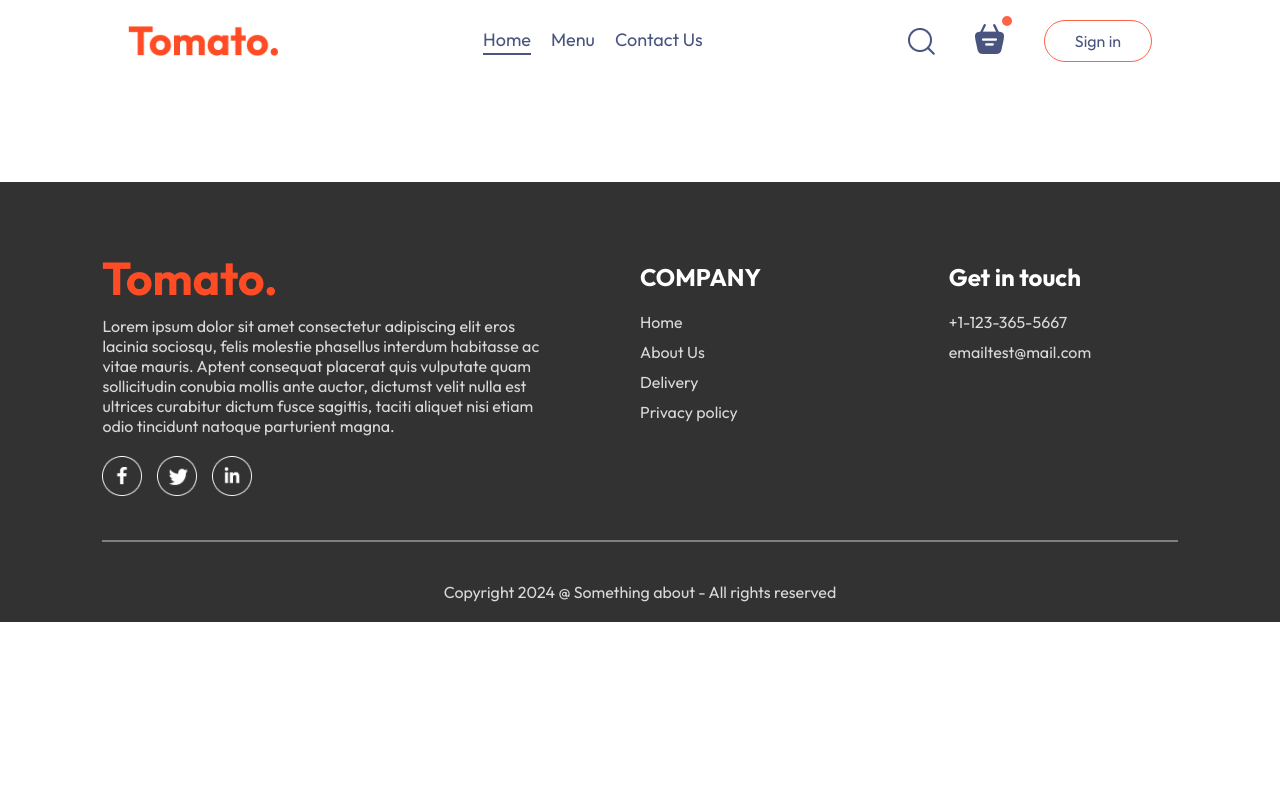
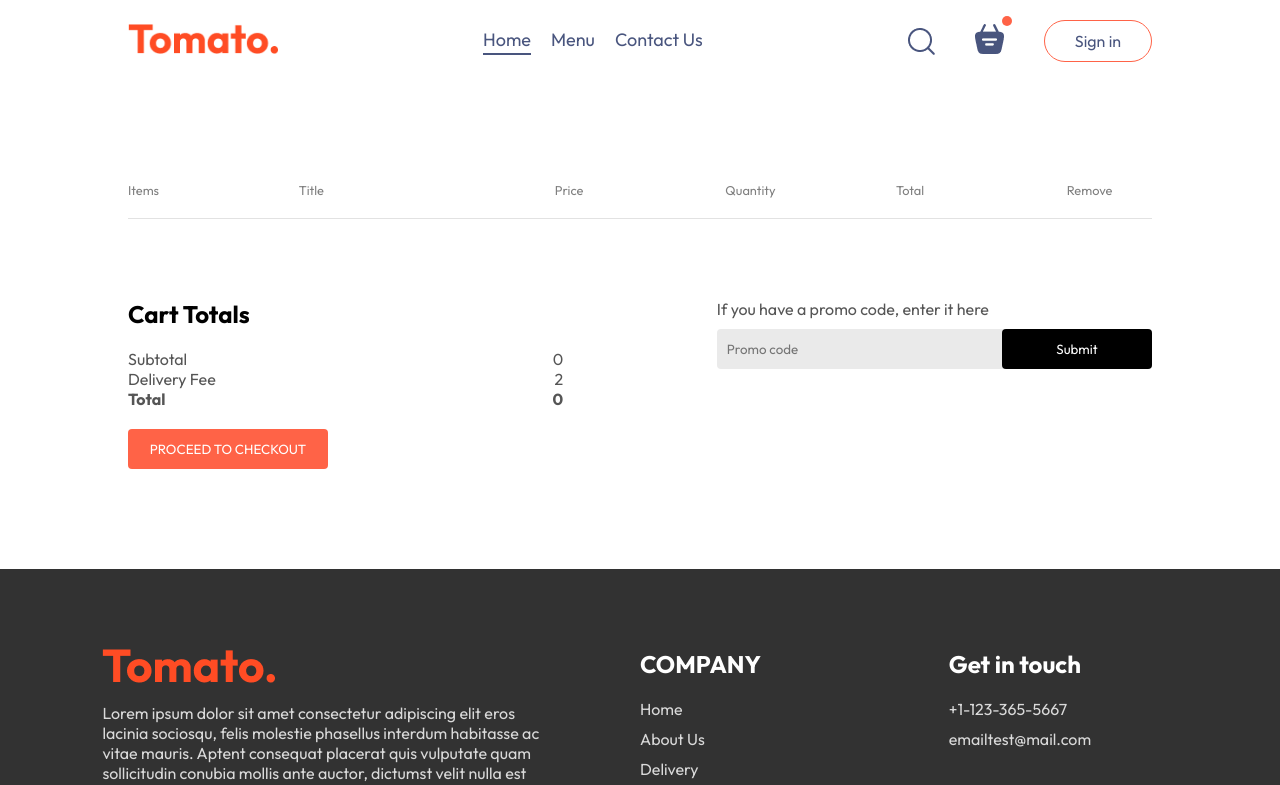
Before and after one commit to PotatoDoge/delivery-webapp, a React (Create React App) app: page /cart in a window 1280 px wide. Shown: the top 785 px of the page. Built offline with nearby package versions, Linux system fonts and the light colour scheme.

Commit message:
Add cart functionality

```diff
--- a/src/components/navbar/navbar.jsx
+++ b/src/components/navbar/navbar.jsx
@@ -9,16 +9,22 @@
 
     return (
         <div className="navbar">
-            <img src={assets.logo} className="logo" alt="logo" />
+            <Link to="/">
+                <img src={assets.logo} className="logo" alt="logo"/>
+            </Link>
             <ul className="navbar-menu">
-                <Link to='/' onClick={() => setMenu("home")} className={menu === "home" ? "active":""}>Home</Link>
-                <a href='#explore-menu' onClick={() => setMenu("menu")} className={menu === "menu" ? "active":""}>Menu</a>
-                <a href='#footer' onClick={() => setMenu("contact-us")} className={menu === "contact-us" ? "active":""}>Contact Us</a>
+            <Link to='/' onClick={() => setMenu("home")} className={menu === "home" ? "active" : ""}>Home</Link>
+                <a href='#explore-menu' onClick={() => setMenu("menu")}
+                   className={menu === "menu" ? "active" : ""}>Menu</a>
+                <a href='#footer' onClick={() => setMenu("contact-us")}
+                   className={menu === "contact-us" ? "active" : ""}>Contact Us</a>
             </ul>
             <div className="navbar-right">
                 <img src={assets.search_icon}></img>
                 <div className="navbar-search-icon">
-                    <img src={assets.basket_icon} alt="basket-icon"/>
+                    <Link to="/cart">
+                        <img src={assets.basket_icon} alt="basket-icon"/>
+                    </Link>
                     <div className="dot"></div>
                 </div>
                 <button onClick={() => setShowLogin(true)}>Sign in</button>
--- a/src/pages/Cart/Cart.css
+++ b/src/pages/Cart/Cart.css
@@ -0,0 +1,108 @@
+.cart{
+    margin-top: 100px;
+}
+
+.cart-items-title{
+    display: grid;
+    grid-template-columns: 1fr 1.5fr 1fr 1fr 1fr 0.5fr;
+    align-items: center;
+    color:grey;
+    font-size: max(1vw, 12px);
+}
+
+.cart-items-item{
+    margin: 10px 0;
+    color: black;
+}
+
+.cart-items-item img{
+    width: 50%;
+}
+
+.cart hr{
+    height: 1px;
+    background-color: #e2e2e2;
+    border: none;
+}
+
+.cart-items-item .cross{
+    cursor: pointer;
+}
+
+.cart-bottom{
+    margin-top: 80px;
+    display: flex;
+    justify-content: space-between;
+    gap: max(12vw, 20px);
+}
+
+.cart-total{
+    flex: 1;
+    display: flex;
+    flex-direction: column;
+    gap: 20px;
+}
+
+.cart-total-details{
+    display: flex;
+    justify-content: space-between;
+    color: #555;
+}
+
+.cart-total hr{
+    margin: 10px 0;
+}
+
+.cart-total button{
+    border: none;
+    color: white;
+    background-color: tomato;
+    width: max(15vw, 200px);
+    padding: 12px 0;
+    border-radius: 4px;
+    cursor: pointer;
+}
+
+.cart-promocode{
+    flex: 1;
+}
+
+.cart-promocode p{
+    color: #555;
+}
+
+.cart-promocode-input{
+    margin-top: 10px;
+    display: flex;
+    justify-content: space-between;
+    align-items: center;
+    background-color: #eaeaea;
+    border-radius: 4px;
+}
+
+.cart-promocode-input input{
+    background: transparent;
+    border: none;
+    outline: none;
+    padding-left: 10px;
+}
+
+.cart-promocode-input button{
+    width: max(10vw, 150px);
+    padding: 12px 5px;
+    background-color: black;
+    border: none;
+    color: white;
+    border-radius: 4px;
+    cursor: pointer;
+}
+
+@media (max-width: 750px) {
+    .cart-bottom{
+        flex-direction: column-reverse;
+    }
+
+    .cart-promocode{
+        justify-content: start;
+    }
+}
--- a/src/pages/Cart/Cart.jsx
+++ b/src/pages/Cart/Cart.jsx
@@ -1,10 +1,71 @@
-import React from "react";
+import React, {useContext} from "react";
 import './Cart.css'
+import {StoreContext} from "../../context/StoreContext";
 
 const Cart = () => {
-    return(
-        <div>
 
+    const {cartItems, food_list, removeFromCart} = useContext(StoreContext);
+
+    return (
+        <div className="cart">
+            <div className="cart-items">
+                <div className="cart-items-title">
+                    <p>Items</p>
+                    <p>Title</p>
+                    <p>Price</p>
+                    <p>Quantity</p>
+                    <p>Total</p>
+                    <p>Remove</p>
+                </div>
+                <br/>
+                <hr/>
+                {food_list.map((item, index) => {
+                    if (cartItems[item._id] > 0) {
+                        return (
+                            <div>
+                                <div className="cart-items-title cart-items-item">
+                                    <img src={item.image}/>
+                                    <p>{item.name}</p>
+                                    <p>${item.price}</p>
+                                    <p>{cartItems[item._id]}</p>
+                                    <p>${item.price * cartItems[item._id]}</p>
+                                    <p onClick={() => removeFromCart(item._id)} className="cross">x</p>
+                                </div>
+                                <hr/>
+                            </div>
+                        )
+                    }
+                })}
+            </div>
+            <div className="cart-bottom">
+                <div className="cart-total">
+                    <h2>Cart Totals</h2>
+                    <div>
+                        <div className="cart-total-details">
+                            <p>Subtotal</p>
+                            <p>{0}</p>
+                        </div>
+                        <div className="cart-total-details">
+                            <p>Delivery Fee</p>
+                            <p>{2}</p>
+                        </div>
+                        <div className="cart-total-details">
+                            <b>Total</b>
+                            <b>{0}</b>
+                        </div>
+                    </div>
+                    <button>PROCEED TO CHECKOUT</button>
+                </div>
+                    <div className="cart-promocode">
+                        <div>
+                            <p>If you have a promo code, enter it here</p>
+                            <div className="cart-promocode-input">
+                                <input type="text" placeholder="Promo code"/>
+                                <button>Submit</button>
+                            </div>
+                        </div>
+                    </div>
+                </div>
         </div>
     )
 }
```
